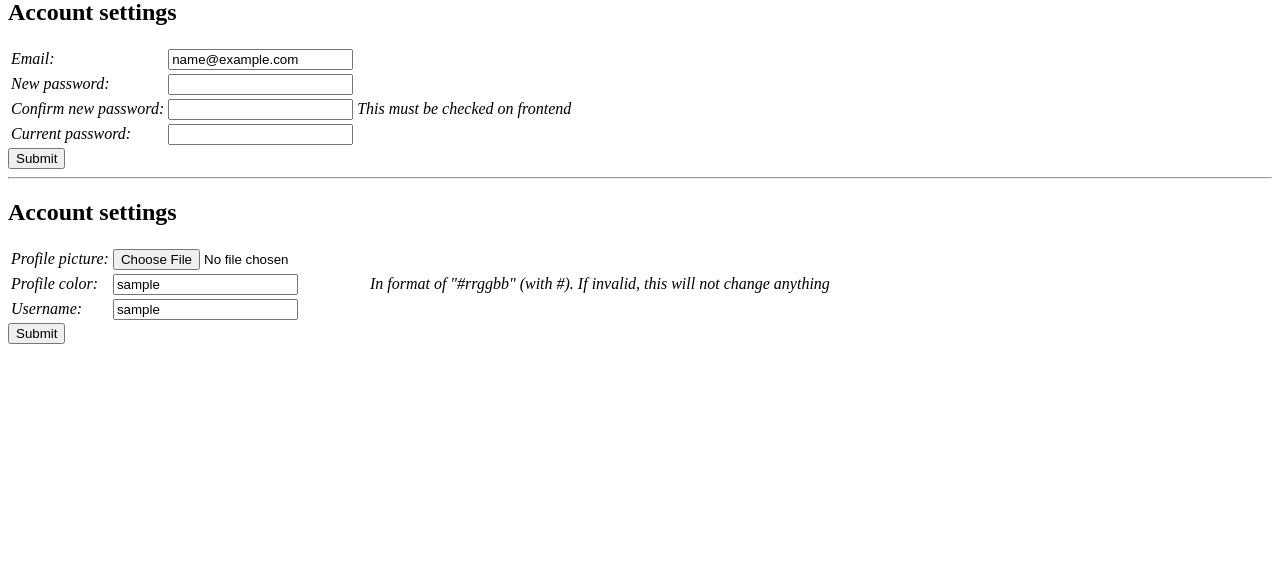
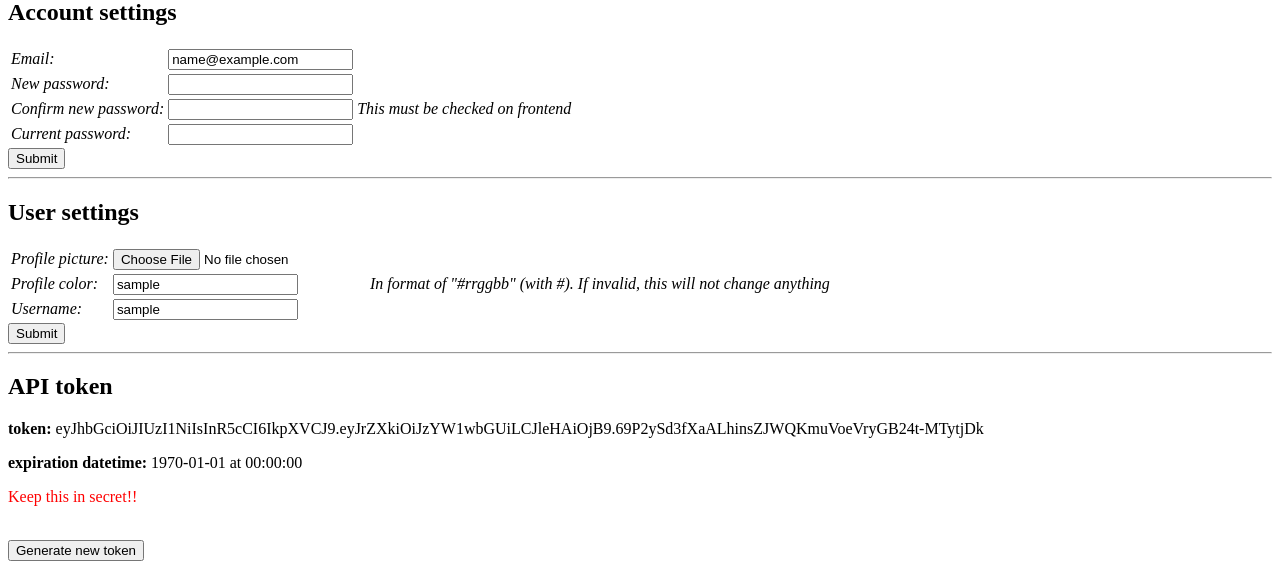
Before and after one commit to AlexsaFox/DashCode, a Flask app: page /user/settings/ in a window 1280 px wide. Shown: the part 245-814 px from the top of the page. Before the commit the page ends 589 px from the top, so only its background shows below. Run offline with Flask 2, Linux system fonts and the light colour scheme; the visitor is signed in with stand-in values (Sample User, id 1); data comes from the database, SQL or seed files in the repository.

Commit message:
API token is shown on settings page

```diff
--- a/src/web/client/templates/user_pages/settings.html
+++ b/src/web/client/templates/user_pages/settings.html
@@ -32,7 +32,7 @@
 </form>
 {% endwith %}
 <hr>
-<h2>Account settings</h2>
+<h2>User settings</h2>
 {% with form = request.environ['user_settings_form'] %}
 <form method="POST" enctype="multipart/form-data" action="{{ url_for('webapp.user.settings.user_settings_handle') }}">
     <table>
@@ -56,4 +56,16 @@
     </table>
 </form>
 {% endwith %}
+<hr>
+<h2>API token</h2>
+{% with user = request.environ['user'] %}
+<p><b>token:</b> {{user.api_token}}</p>
+<p><b>expiration datetime:</b> {{user.api_token_expiration_datetime.strftime('%Y-%m-%d at %H:%M:%S')}}</p>
+<p style="color: red;">Keep this in secret!!</p>
+<br>
+<form action="{{ url_for('webapp.user.settings.regenerate_api_token') }}" method="post">
+    <button type="submit">Generate new token</button>
+</form>
+{% endwith %}
+
 {% endblock %}
--- a/src/web/client/views/user/settings.py
+++ b/src/web/client/views/user/settings.py
@@ -30,7 +30,6 @@ def add_forms_to_context(func):
 @authorization_required
 @add_forms_to_context
 def settings_view():
-    print(request.environ.get('kek'))
     user = request.environ['user']
 
     account_settings_form = request.environ['account_settings_form']
@@ -85,3 +84,10 @@ def user_settings_handle():
         session['username'] = request.environ['user'].username
 
     return redirect(url_for('webapp.user.settings.settings_view'))
+
+
+@settings_bp.post('/settings/regenerate-api-token')
+@authorization_required
+def regenerate_api_token():
+    request.environ['user'].regenerate_api_token()
+    return redirect(url_for('webapp.user.settings.settings_view'))
```
